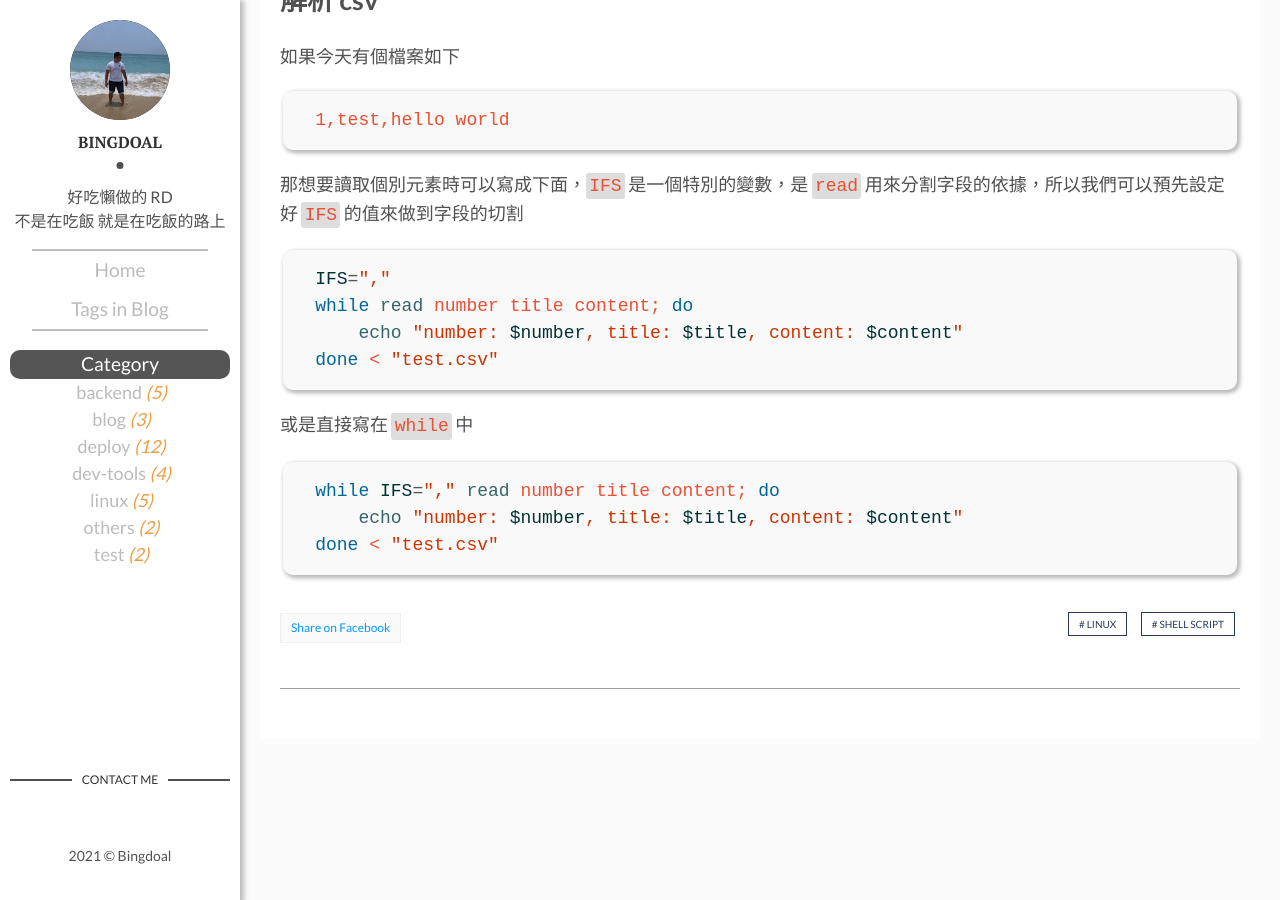
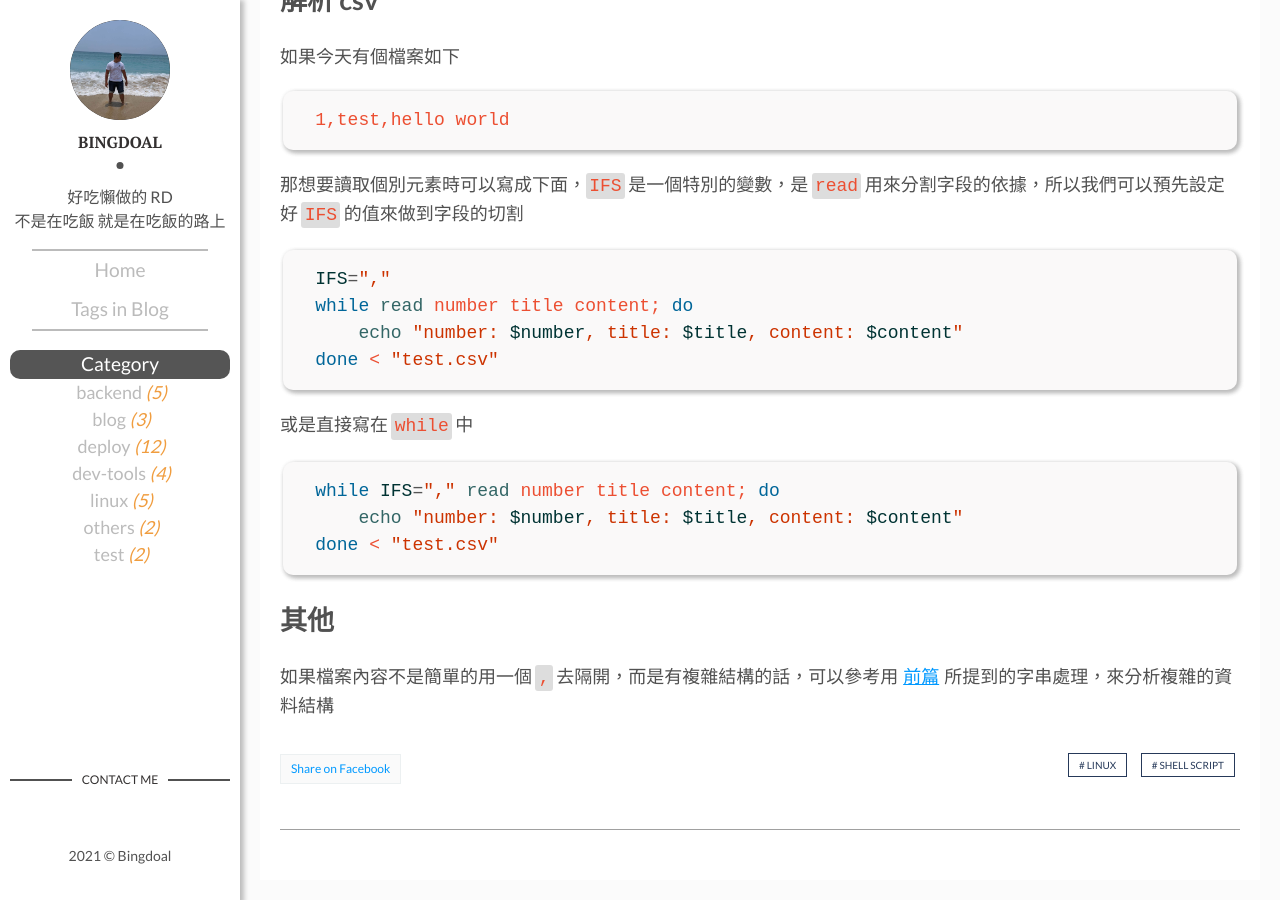
Before and after one commit to Bingdoal/bingdoal.github.io, a Jekyll site: the page built from _posts/2021/2021-07-23-shell-script-read-file-and-csv.md, in a window 1280 px wide and 900 px high, scrolled down 2242 px. Built offline with Jekyll 4.4.1, drawn with Linux system fonts in a browser that asks for light colours; comment, search, counter and statistics services are not loaded.

Commit message:
add other content.

````diff
--- a/_posts/2021/2021-07-23-shell-script-read-file-and-csv.md
+++ b/_posts/2021/2021-07-23-shell-script-read-file-and-csv.md
@@ -94,3 +94,7 @@ while IFS="," read number title content; do
     echo "number: $number, title: $title, content: $content"
 done < "test.csv"
 ```
+
+## 其他
+
+如果檔案內容不是簡單的用一個 `,` 去隔開，而是有複雜結構的話，可以參考用[前篇](https://bingdoal.github.io/linux/2021/07/linux-string-manipulation-and-output-proccessing-command/)所提到的字串處理，來分析複雜的資料結構
````
